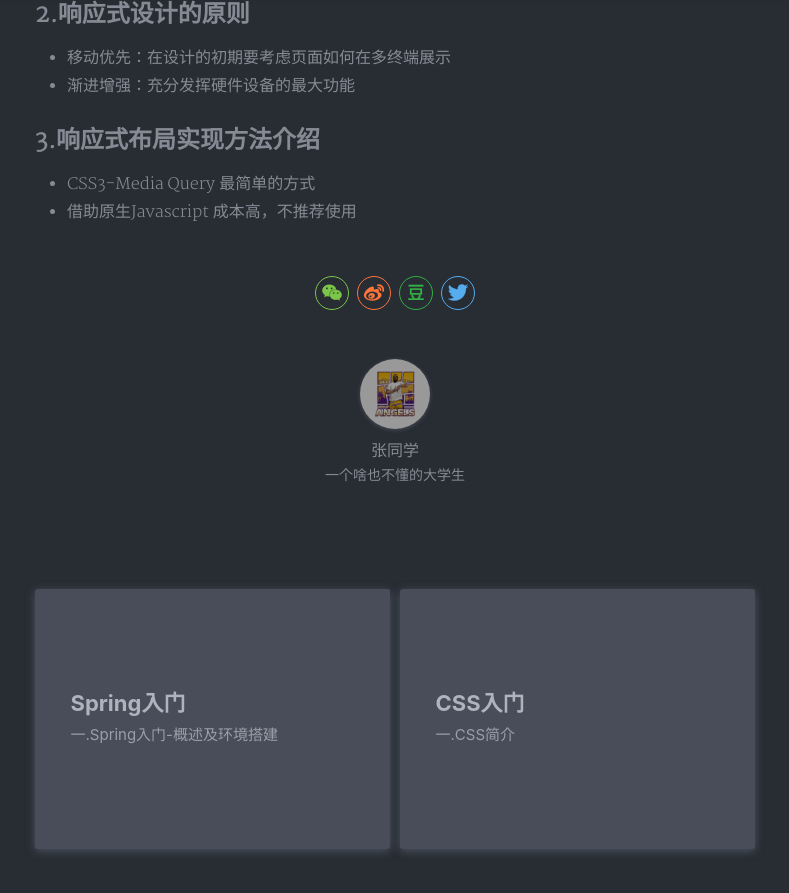
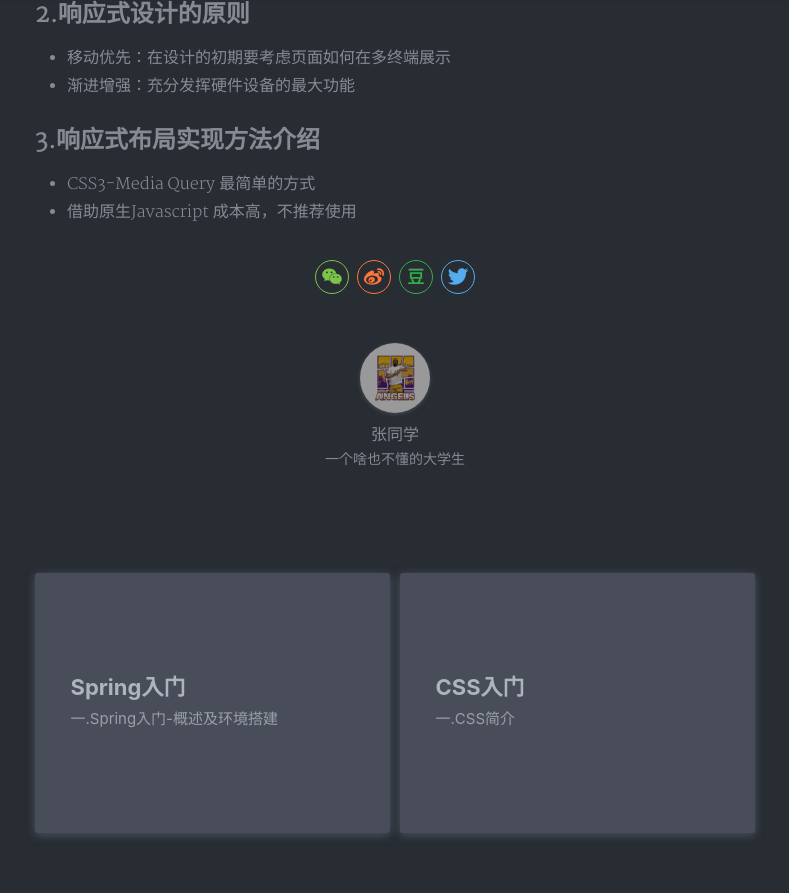
Before and after one commit to cszmzh/BA-NANA.github.io, a Jekyll site: the page built from _posts/2019-09-02-了解响应式布局.md, in a window 1280 px wide and 900 px high, scrolled down 768 px. Shown: the top 893 px of the window, without its empty margins (245-1034 px from the left). Built offline with Jekyll 4.4.1, drawn with Linux system fonts in a browser that asks for light colours; nearby versions of some CDN libraries; comment, search, counter and statistics services are not loaded; a style sheet for code colours, icons or effects is not loaded.

Commit message:
Update post.html

```diff
--- a/_layouts/post.html
+++ b/_layouts/post.html
@@ -40,6 +40,15 @@
     <article class="markdown-body">
       {{ page.content }}
 
+    </article>
+
+
+    {% if site.social-share %}
+    <div class="social-share-wrapper">
+      <div class="social-share"></div>
+    </div>
+    {% endif %}
+
     <!--评论插件-->
     <!-- Gitalk 评论 start  -->
     <!-- Link Gitalk 的支持文件  -->
@@ -62,14 +71,7 @@
       gitalk.render('gitalk-container');
     </script>
     <!-- Gitalk end -->
-    </article>
 
-
-    {% if site.social-share %}
-    <div class="social-share-wrapper">
-      <div class="social-share"></div>
-    </div>
-    {% endif %}
   </div>
 
   <section class="author-detail">
```
Lines whose indentation alone changed are shown as unchanged.
